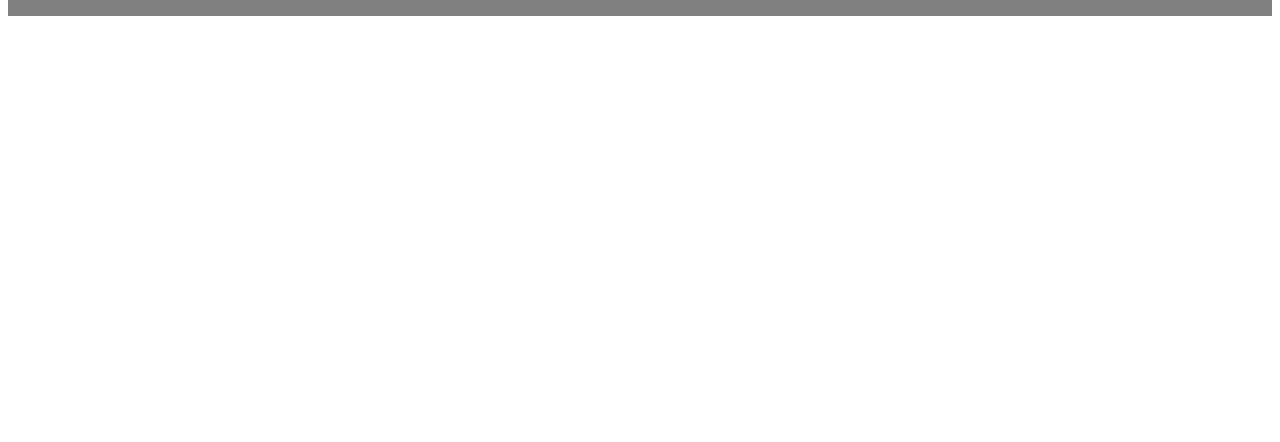
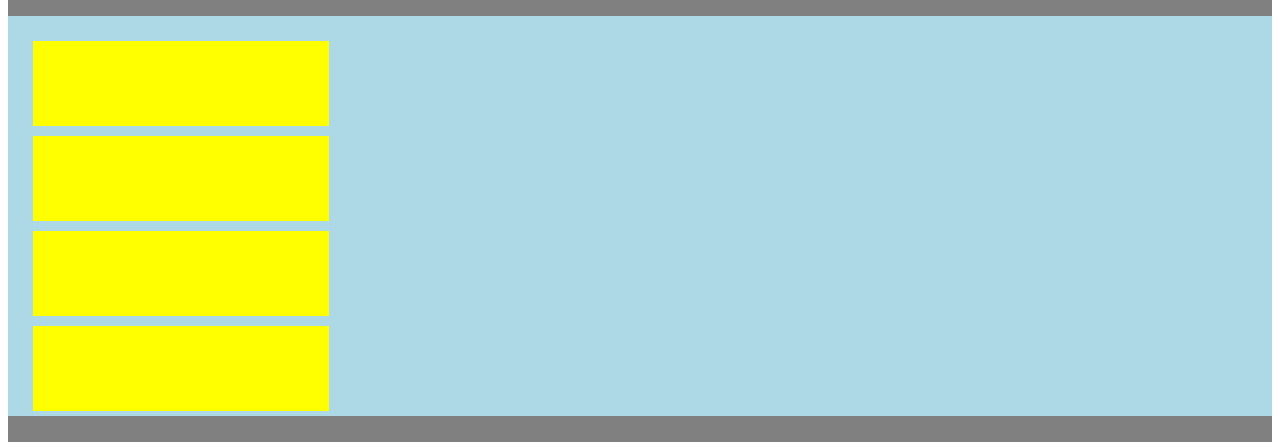
Before and after one commit to Technicalmohsinraza/Saylani-Work-sunday, a plain HTML site: page SaylaniWork/index.html in a window 1280 px wide. Shown: the part 92-534 px from the top of the page. Drawn offline with Linux system fonts and the light colour scheme.

Commit message:
(index.html)(style.css)
SketchDesign

```diff
--- a/SaylaniWork/index.html
+++ b/SaylaniWork/index.html
@@ -9,6 +9,21 @@
         <div id="header" class="textcontent">
             <h1>Saylani Mass International Training</h1>
         </div>
+        <div id="maincontent">
+            <div id="navigation">
+                <div class="navItem"></div>
+                <div class="navItem"></div>
+                <div class="navItem"></div>
+                <div class="navItem"></div>
+            </div>
+            <div id="content">
+                <h2></h2>
+                <p></p>
+            </div>
+        </div>
+        <div id="header" class="textcontent">
+            <h1>SMIT</h1>
+        </div>
 
     </body>
 </html>
--- a/SaylaniWork/style.css
+++ b/SaylaniWork/style.css
@@ -5,3 +5,25 @@
     display: flex;
     align-items: center;
 }
+
+#maincontent {
+    background-color: lightblue;
+    height: 400px;
+    width: 100%;
+    display: flex;
+
+}
+
+#navigation {
+    /* background-color: brown; */
+    height: 370px;
+    width: 25%;
+    padding: 15px;
+}
+
+.navItem {
+    background-color: yellow;
+    height: 50px;
+    margin: 10px;
+    padding: 25px 0px 10px 20px;
+}
```
